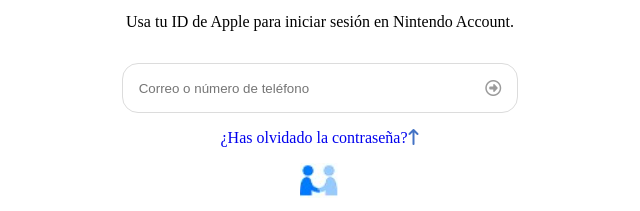
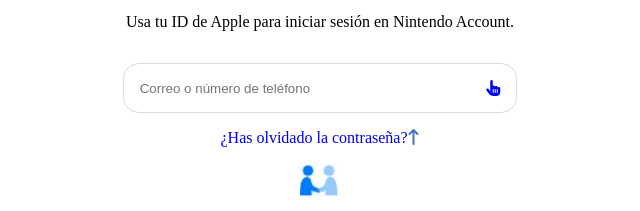
Before and after one commit to anamadelgado/Dise-o_InterfacesWEB, a plain HTML site: page apple/apple.html in a window 1280 px wide. Shown: the part 135-346 px from the top of the page, 320-960 px from the left. Drawn offline with Linux system fonts and the light colour scheme.

Commit message:
ejemplo con after::

```diff
--- a/apple/apple.css
+++ b/apple/apple.css
@@ -12,6 +12,12 @@ margin: 0%;
     align-items: center;
     margin: 1em;
 
+}
+.unir::after{
+    font-family: "Font Awesome 5 Free";
+    font-weight: 900;
+   content: "\f25a";
+   color: blue;
 }
 .primeraParte{
 
--- a/apple/apple.html
+++ b/apple/apple.html
@@ -26,7 +26,7 @@
             <p>Usa tu ID de Apple para iniciar sesión en Nintendo Account.</p>
             <div class="unir" >
                 <input  type="text" placeholder="Correo o número de teléfono" >
-                <i class="fa-regular fa-circle-right" style="color: #9b9b9b;"></i>
+
             </div>
             <a href="https://www.youtube.com/watch?v=p5Dfn_ml-04&list=RD6b2m4J6fn-Q&index=14">¿Has olvidado la contraseña?<i class="fa-solid fa-arrow-up-long" style="color: #4473c5;"></i></a>
             <img src="union.png">
```
